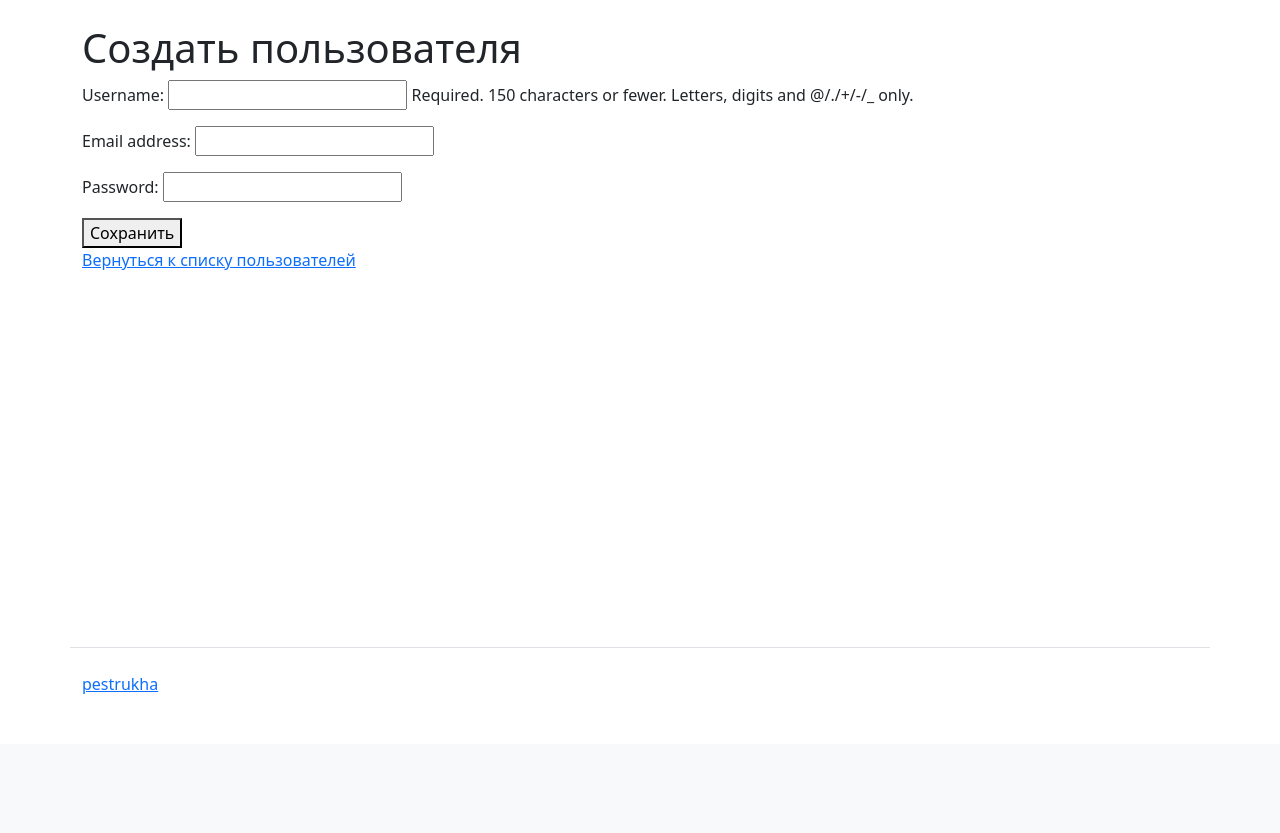
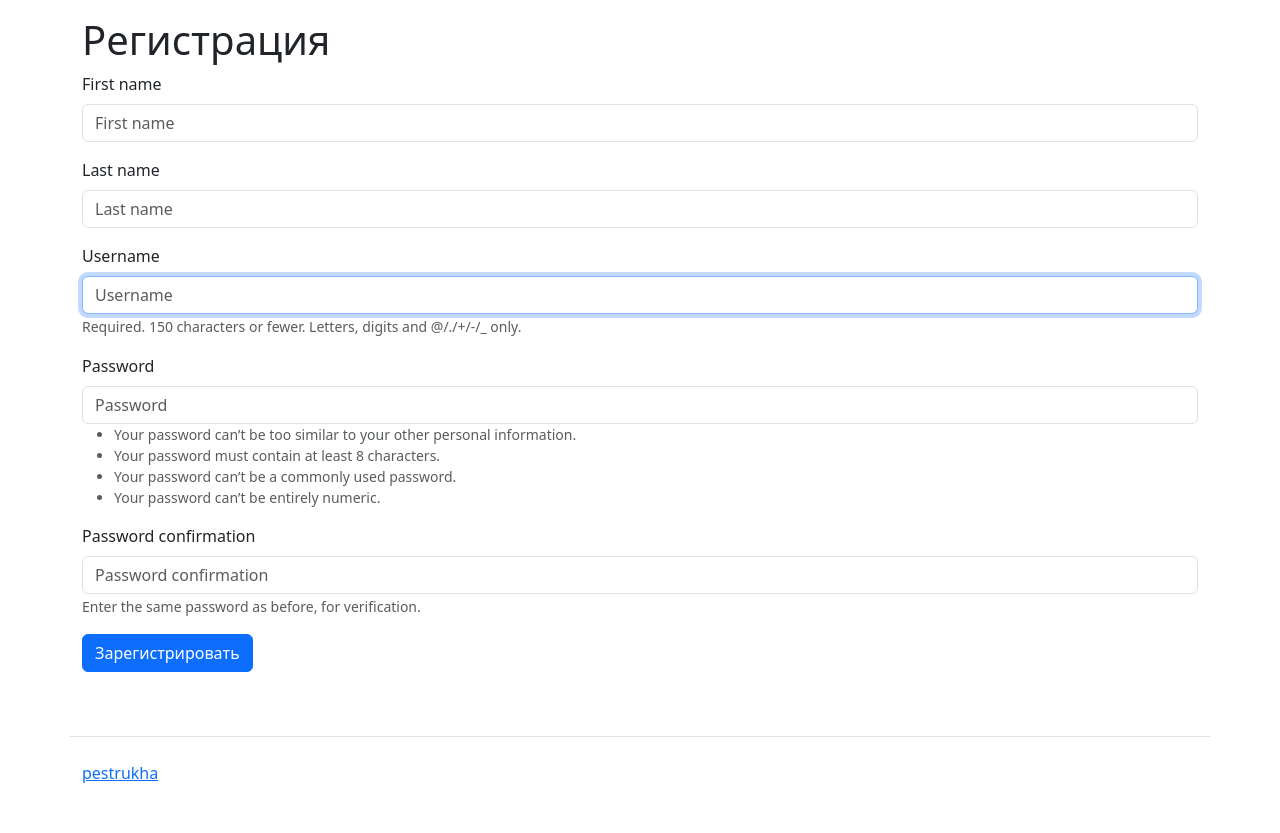
Before and after one commit to pestrukha/python-project-52, a Django app: page /users/create/ in a window 1280 px wide. Shown: the part 56-889 px from the top of the page. Before the commit the page ends 750 px from the top, so only its background shows below. Run offline with Django 5.2, Linux system fonts and the light colour scheme; some libraries are stand-ins or nearby versions.

Commit message:
add registration

```diff
--- /dev/null
+++ b/task_manager/templates/forms/form.html
@@ -0,0 +1,12 @@
+{% extends 'layout.html' %}
+{% load django_bootstrap5 %}
+
+{% block content %}
+<div class="text-start ms-0">
+    <form method="post">
+        {% csrf_token %}
+        {% bootstrap_form form %}
+        <input class="btn btn-primary" type="submit" value="{% block button_value %}{% endblock %}">
+    </form>
+</div>
+{% endblock %}
--- a/task_manager/templates/nav.html
+++ b/task_manager/templates/nav.html
@@ -9,12 +9,12 @@
                     </a>
                 </li>
                 <li class="nav-item">
-                    <a class="nav-link">
+                    <a class="nav-link" href="{% url 'login' %}">
                         Вход
                     </a>
                 </li>
                 <li class="nav-item">
-                    <a class="nav-link">
+                    <a class="nav-link" href="{% url 'user_create' %}">
                         Регистрация
                     </a>
                 </li>
--- /dev/null
+++ b/task_manager/templates/users/user_create.html
@@ -0,0 +1,5 @@
+{% extends 'forms/form.html' %}
+
+{% block header %}Регистрация{% endblock %}
+
+{% block button_value %}Зарегистрировать{% endblock %}
--- /dev/null
+++ b/task_manager/templates/users/user_login.html
@@ -0,0 +1,5 @@
+{% extends 'forms/form.html' %}
+
+{% block header %}Вход{% endblock %}
+
+{% block button_value %}Войти{% endblock %}
--- a/task_manager/urls.py
+++ b/task_manager/urls.py
@@ -16,10 +16,12 @@ Including another URLconf
 """
 from django.contrib import admin
 from django.urls import path, include
-from task_manager import views
+from task_manager.views import IndexTemplateView, UserLoginView, UserLogoutView
 
 urlpatterns = [
-    path('', views.index, name='index'),
+    path('', IndexTemplateView.as_view(), name='index'),
     path('admin/', admin.site.urls),
-    path('users/', include('task_manager.users.urls'))
+    path('users/', include('task_manager.users.urls')),
+    path('login/', UserLoginView.as_view(), name='login'),
+    path('logout/', UserLogoutView.as_view(), name='logout'),
 ]
--- /dev/null
+++ b/task_manager/users/forms.py
@@ -0,0 +1,12 @@
+from django.contrib.auth import get_user_model
+from django.contrib.auth.forms import UserCreationForm
+
+
+class NewUserCreationForm(UserCreationForm):
+    class Meta:
+        model = get_user_model()
+        fields = [
+            'first_name',
+            'last_name',
+            'username',
+        ]
--- a/task_manager/users/views.py
+++ b/task_manager/users/views.py
@@ -1,6 +1,8 @@
 from django.contrib.auth import get_user_model
 from django.urls import reverse_lazy
 from django.views.generic import ListView, CreateView, UpdateView, DeleteView
+from task_manager.users.forms import NewUserCreationForm
+from django.contrib.messages.views import SuccessMessageMixin
 
 User = get_user_model()
 
@@ -9,17 +11,11 @@ class UserListView(ListView):
     template_name = 'users/user_list.html'
     context_object_name = 'users'
 
-class UserCreateView(CreateView):
-    model = User
-    fields = ['username', 'email', 'password']
-    template_name = 'users/user_form.html'
-    success_url = reverse_lazy('user_list')
-
-    def form_valid(self, form):
-        user = form.save(commit=False)
-        user.set_password(form.cleaned_data['password'])
-        user.save()
-        return super().form_valid(form)
+class UserCreateView(SuccessMessageMixin, CreateView):
+    template_name = 'users/user_create.html'
+    form_class = NewUserCreationForm
+    success_url = reverse_lazy('login')
+    success_message = 'Пользователь успешно зарегистрирован'
 
 class UserUpdateView(UpdateView):
     model = User
```
Also changed, not shown: task_manager/templates/users/user_list.html (+26 -9 lines), task_manager/views.py (+21 -2 lines), db.sqlite3.
